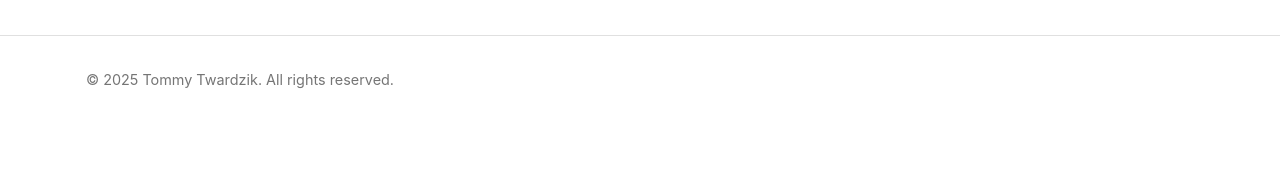
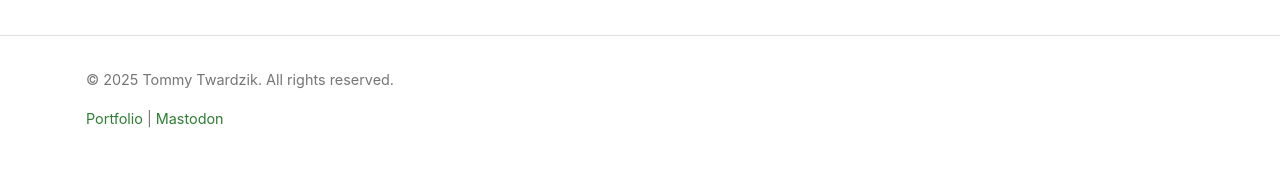
Before and after one commit to ttwardz/bum-notes-blog, a Jekyll site: the page built from index.markdown, in a window 1280 px wide. Shown: the part 1485-1660 px from the top of the page. Built offline with Jekyll 4.4.1, drawn with Linux system fonts in a browser that asks for light colours; before the commit the page ends 1624 px from its top, so only the background shows below that.

Commit message:
added mastodon verification link
Added links to personal website and mastodon profile in footer

```diff
--- a/_includes/footer.html
+++ b/_includes/footer.html
@@ -3,6 +3,8 @@
     <div class="footer-content">
       <div class="footer-text">
         <p>&copy; {{ site.time | date: '%Y' }} Tommy Twardzik. All rights reserved.</p>
+
+        <p><a href="https://tomtwardzik.com/">Portfolio</a> | <a rel="me" href="https://mstdn.social/@ttwardz">Mastodon</a></p>
       </div>
     </div>
   </div>
```
